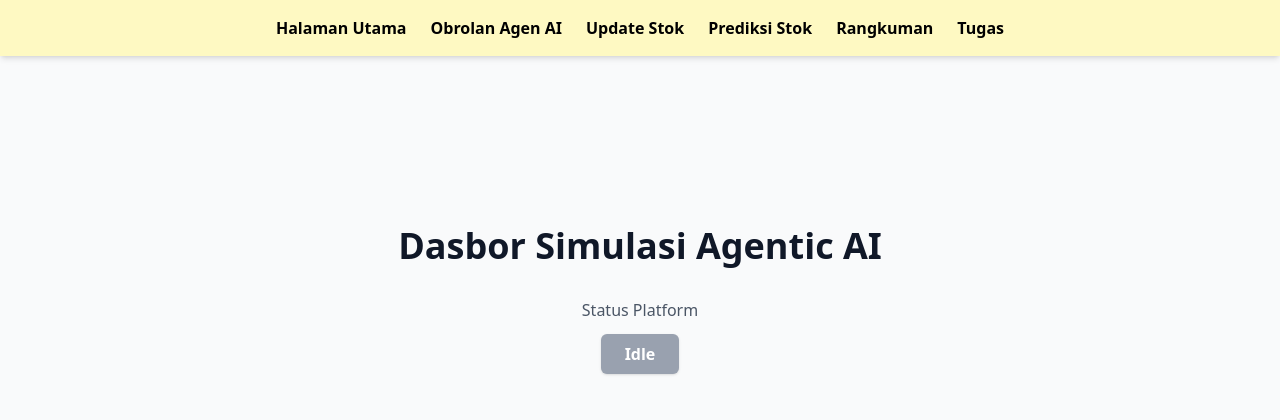
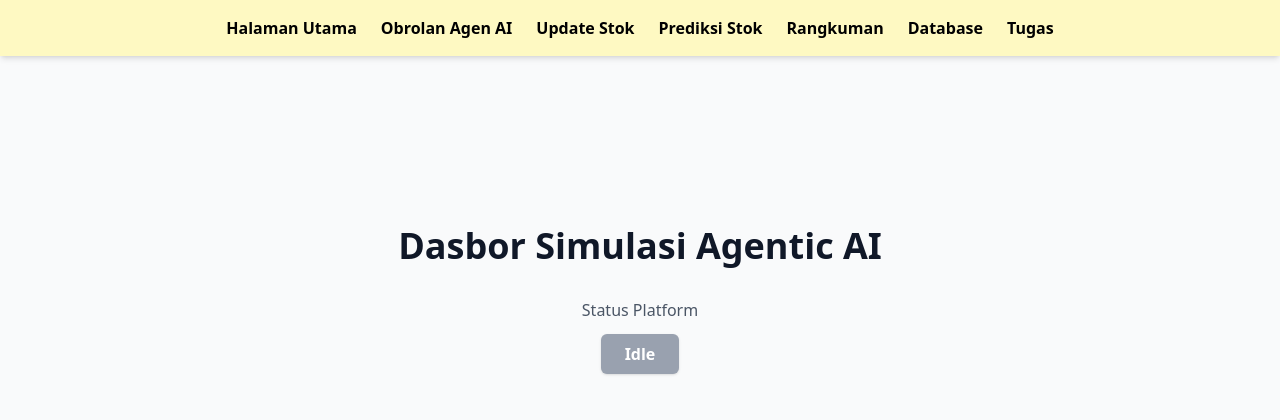
Before and after one commit to Cleign1/frontend-n8n-skripsi, a Flask app: page / in a window 1280 px wide. Shown: the top 420 px of the page. Run offline with Flask 3, Linux system fonts and the light colour scheme; some libraries are stand-ins or nearby versions.

Commit message:
added header for /database

```diff
--- a/templates/components/header.html
+++ b/templates/components/header.html
@@ -5,6 +5,7 @@
     <li><a href="{{ url_for('upload.update_stok') }}" class="hover:text-gray-500">Update Stok</a></li>
     <li><a href="{{ url_for('tasks_ui.prediksi_stok_task') }}" class="hover:text-gray-500">Prediksi Stok</a></li>
     <li><a href="{{ url_for('summary.rangkuman') }}" class="hover:text-gray-500">Rangkuman</a></li>
+    <li><a href="/database/amazon_dataset" class="hover:text-gray-500">Database</a></li>
     <li><a href="{{ url_for('tasks_ui.tasks') }}" class="hover:text-gray-500">Tugas</a></li>
   </ul>
 </nav>
```
